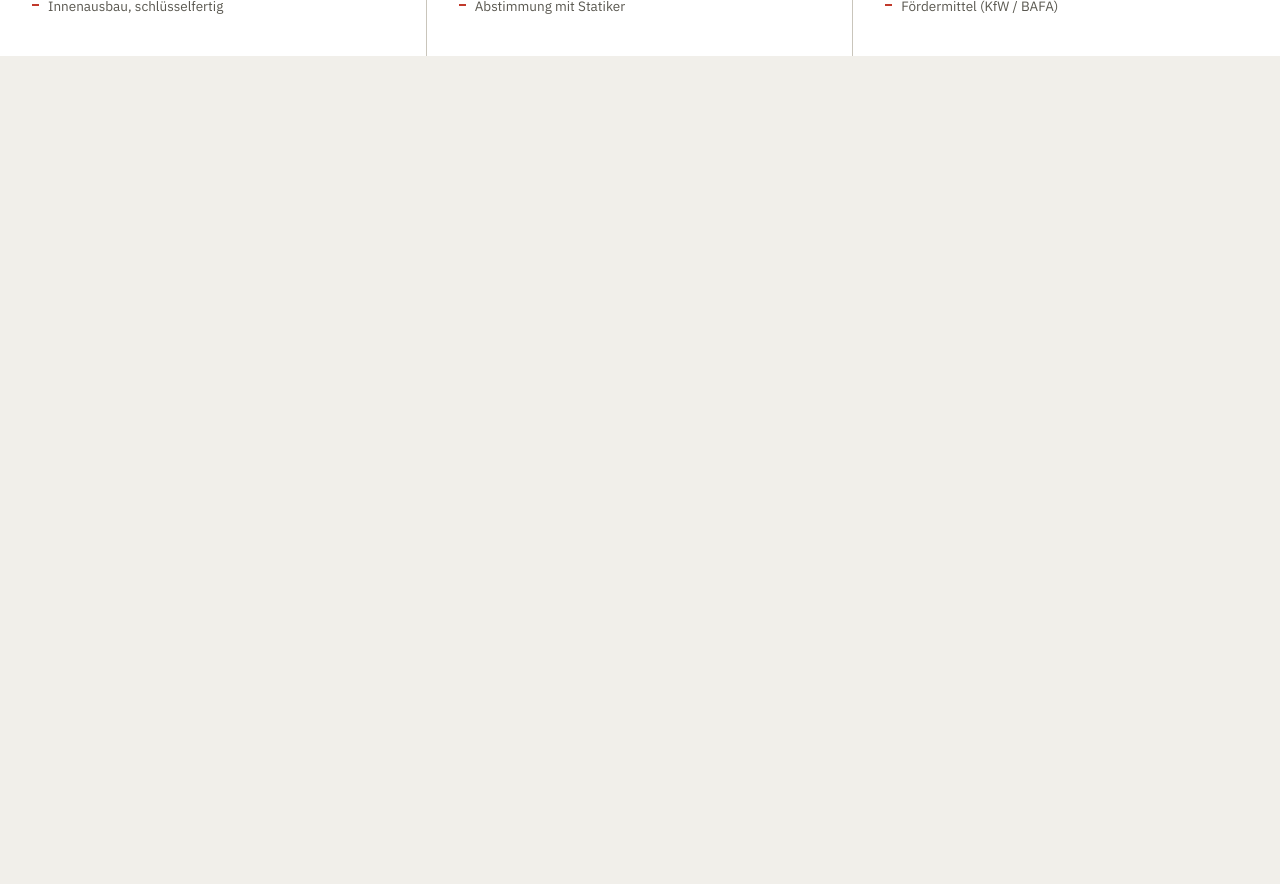
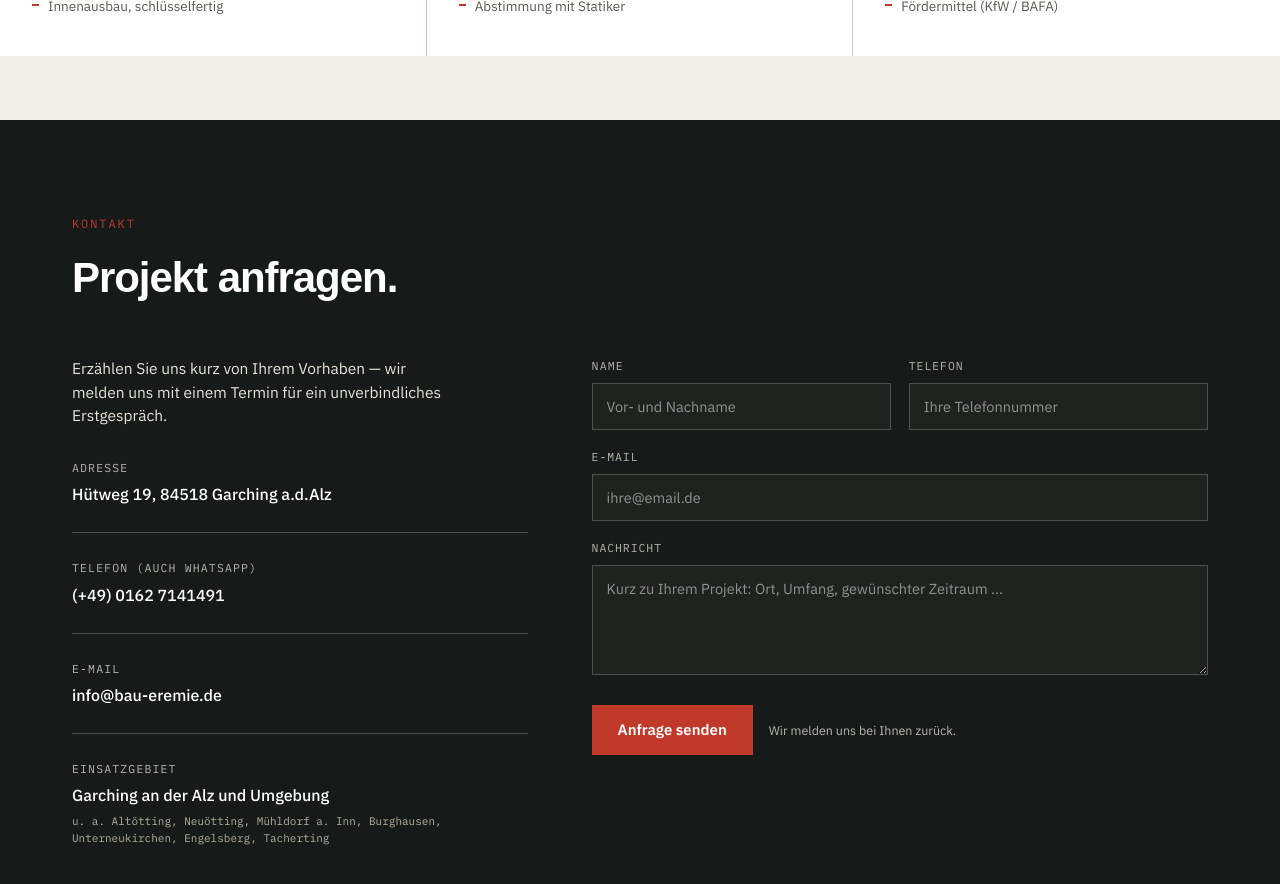
Before and after one commit to goaji/bau-eremie, a Next.js app: page / in a window 1280 px wide. Shown: the part 1140-2024 px from the top of the page. Before the commit the page ends 1260 px from the top, so only its background shows below. Built offline with nearby package versions, Linux system fonts and the light colour scheme; a web font is replaced by a local one.

Commit message:
Contact section built - no functionality yet

```diff
--- a/package.json
+++ b/package.json
@@ -11,7 +11,8 @@
   "dependencies": {
     "next": "16.2.10",
     "react": "19.2.4",
-    "react-dom": "19.2.4"
+    "react-dom": "19.2.4",
+    "zod": "^4.4.3"
   },
   "devDependencies": {
     "@tailwindcss/postcss": "^4",
--- /dev/null
+++ b/src/app/actions.ts
@@ -0,0 +1,47 @@
+"use server";
+
+import { z } from "zod";
+
+const contactSchema = z.object({
+  name: z.string().trim().min(2, "Bitte geben Sie Ihren Namen an."),
+  email: z
+    .string()
+    .trim()
+    .email("Bitte geben Sie eine gültige E-Mail-Adresse an."),
+  phone: z.string().trim().optional(),
+  message: z.string().trim().optional(),
+});
+
+export type ContactFormState = {
+  success: boolean;
+  message: string;
+};
+
+export async function submitContactForm(
+  prevState: ContactFormState,
+  formData: FormData,
+): Promise<ContactFormState> {
+  const rawData = {
+    name: formData.get("name"),
+    email: formData.get("email"),
+    phone: formData.get("phone"),
+    message: formData.get("message"),
+  };
+
+  const result = contactSchema.safeParse(rawData);
+
+  if (!result.success) {
+    const firstError =
+      result.error.issues[0]?.message ?? "Bitte überprüfen Sie Ihre Eingaben.";
+    return { success: false, message: firstError };
+  }
+
+  // TODO: actually send the email
+  console.log("Neue Kontaktanfrage:", result.data);
+
+  return {
+    success: true,
+    message:
+      "Danke. Ihre Anfrage wurde erfasst — wir melden uns bei Ihnen zurück.",
+  };
+}
--- a/src/app/page.tsx
+++ b/src/app/page.tsx
@@ -1,3 +1,4 @@
+import Contact from "@/components/Contact";
 import Header from "@/components/Header";
 import Hero from "@/components/Hero";
 import Services from "@/components/Services";
@@ -8,6 +9,7 @@
       <Header />
       <Hero />
       <Services />
+      <Contact />
     </div>
   );
 }
--- /dev/null
+++ b/src/components/Contact.tsx
@@ -0,0 +1,182 @@
+"use client";
+
+import { useActionState } from "react";
+import { submitContactForm, type ContactFormState } from "@/app/actions";
+
+const initialState: ContactFormState = { success: false, message: "" };
+
+export default function Contact() {
+  const [state, formAction, isPending] = useActionState(
+    submitContactForm,
+    initialState,
+  );
+
+  return (
+    <section className="bg-dark text-paper py-24" id="kontakt">
+      <div className="max-w-300 mx-auto px-8">
+        <div className="font-mono text-xs tracking-[0.16em] text-red uppercase mb-3.5">
+          Kontakt
+        </div>
+        <h2 className="font-display font-extrabold text-[clamp(30px,3.6vw,42px)] tracking-tight text-white">
+          Projekt anfragen.
+        </h2>
+
+        <div className="grid grid-cols-1 md:grid-cols-[0.85fr_1.15fr] gap-16 mt-12">
+          <div>
+            <p className="text-[15.5px] text-paper-2 max-w-95 mb-8">
+              Erzählen Sie uns kurz von Ihrem Vorhaben — wir melden uns mit
+              einem Termin für ein unverbindliches Erstgespräch.
+            </p>
+
+            <div className="mb-6.5 pb-6.5 border-b border-grey-line">
+              <div className="font-mono text-[11.5px] tracking-widest uppercase text-grey-soft mb-1.5">
+                Adresse
+              </div>
+              <div className="text-base font-medium text-white">
+                Hütweg 19, 84518 Garching a.d.Alz
+              </div>
+            </div>
+
+            <div className="mb-6.5 pb-6.5 border-b border-grey-line">
+              <div className="font-mono text-[11.5px] tracking-widest uppercase text-grey-soft mb-1.5">
+                Telefon (auch WhatsApp)
+              </div>
+              <a
+                className="text-base font-medium text-white no-underline hover:text-red"
+                href="tel:+498634000000"
+              >
+                (+49) 0162 7141491
+              </a>
+            </div>
+
+            <div className="mb-6.5 pb-6.5 border-b border-grey-line">
+              <div className="font-mono text-[11.5px] tracking-widest uppercase text-grey-soft mb-1.5">
+                E-Mail
+              </div>
+              <a
+                className="text-base font-medium text-white no-underline hover:text-red"
+                href="mailto:info@bau-eremie.de"
+              >
+                info@bau-eremie.de
+              </a>
+            </div>
+
+            <div>
+              <div className="font-mono text-[11.5px] tracking-widest uppercase text-grey-soft mb-1.5">
+                Einsatzgebiet
+              </div>
+              <div className="text-base font-medium text-white">
+                Garching an der Alz und Umgebung
+              </div>
+              <div className="font-mono text-[11px] text-[#B5B09F] mt-1.5">
+                u. a. Altötting, Neuötting, Mühldorf a. Inn, Burghausen,
+                Unterneukirchen, Engelsberg, Tacherting
+              </div>
+            </div>
+          </div>
+
+          <div>
+            <form action={formAction} className="grid gap-4.5">
+              <div className="grid grid-cols-1 md:grid-cols-2 gap-4.5">
+                <div>
+                  <label
+                    htmlFor="name"
+                    className="block font-mono text-[11.5px] tracking-widest uppercase text-grey-soft mb-2"
+                  >
+                    Name
+                  </label>
+                  <input
+                    type="text"
+                    id="name"
+                    name="name"
+                    placeholder="Vor- und Nachname"
+                    required
+                    className="w-full bg-dark-2 border border-grey-line text-white px-3.5 py-3 font-body text-[14.5px]"
+                  />
+                </div>
+                <div>
+                  <label
+                    htmlFor="phone"
+                    className="block font-mono text-[11.5px] tracking-[0.08em] uppercase text-grey-soft mb-2"
+                  >
+                    Telefon
+                  </label>
+                  <input
+                    type="tel"
+                    id="phone"
+                    name="phone"
+                    placeholder="Ihre Telefonnummer"
+                    className="w-full bg-dark-2 border border-grey-line text-white px-3.5 py-3 font-body text-[14.5px]"
+                  />
+                </div>
+              </div>
+
+              <div>
+                <label
+                  htmlFor="email"
+                  className="block font-mono text-[11.5px] tracking-[0.08em] uppercase text-grey-soft mb-2"
+                >
+                  E-Mail
+                </label>
+                <input
+                  type="email"
+                  id="email"
+                  name="email"
+                  placeholder="ihre@email.de"
+                  required
+                  className="w-full bg-dark-2 border border-grey-line text-white px-3.5 py-3 font-body text-[14.5px]"
+                />
+              </div>
+
+              <div>
+                <label
+                  htmlFor="message"
+                  className="block font-mono text-[11.5px] tracking-[0.08em] uppercase text-grey-soft mb-2"
+                >
+                  Nachricht
+                </label>
+                <textarea
+                  id="message"
+                  name="message"
+                  placeholder="Kurz zu Ihrem Projekt: Ort, Umfang, gewünschter Zeitraum ..."
+                  className="w-full bg-dark-2 border border-grey-line text-white px-3.5 py-3 font-body text-[14.5px] resize-y min-h-27.5"
+                />
+              </div>
+
+              <div className="flex items-center gap-4 mt-1.5">
+                <button
+                  type="submit"
+                  disabled={isPending}
+                  className="bg-red text-white px-6.5 py-3.5 text-[15px] font-semibold hover:bg-red-deep transition-colors disabled:opacity-60 disabled:cursor-not-allowed"
+                >
+                  {isPending ? "Wird gesendet…" : "Anfrage senden"}
+                </button>
+                <span className="text-[12.5px] text-grey-soft">
+                  Wir melden uns bei Ihnen zurück.
+                </span>
+              </div>
+
+              {state.message && (
+                <div
+                  className={`px-4.5 py-4 text-[14.5px] border ${
+                    state.success
+                      ? "bg-dark-2 border-red text-paper"
+                      : "bg-dark-2 border-grey-line text-paper"
+                  }`}
+                  role="status"
+                >
+                  <strong
+                    className={state.success ? "text-red" : "text-grey-soft"}
+                  >
+                    {state.success ? "Danke." : "Hinweis."}
+                  </strong>{" "}
+                  {state.message}
+                </div>
+              )}
+            </form>
+          </div>
+        </div>
+      </div>
+    </section>
+  );
+}
```
Also changed, not shown: 1 other file (tests, documents, lock files or other folders).
